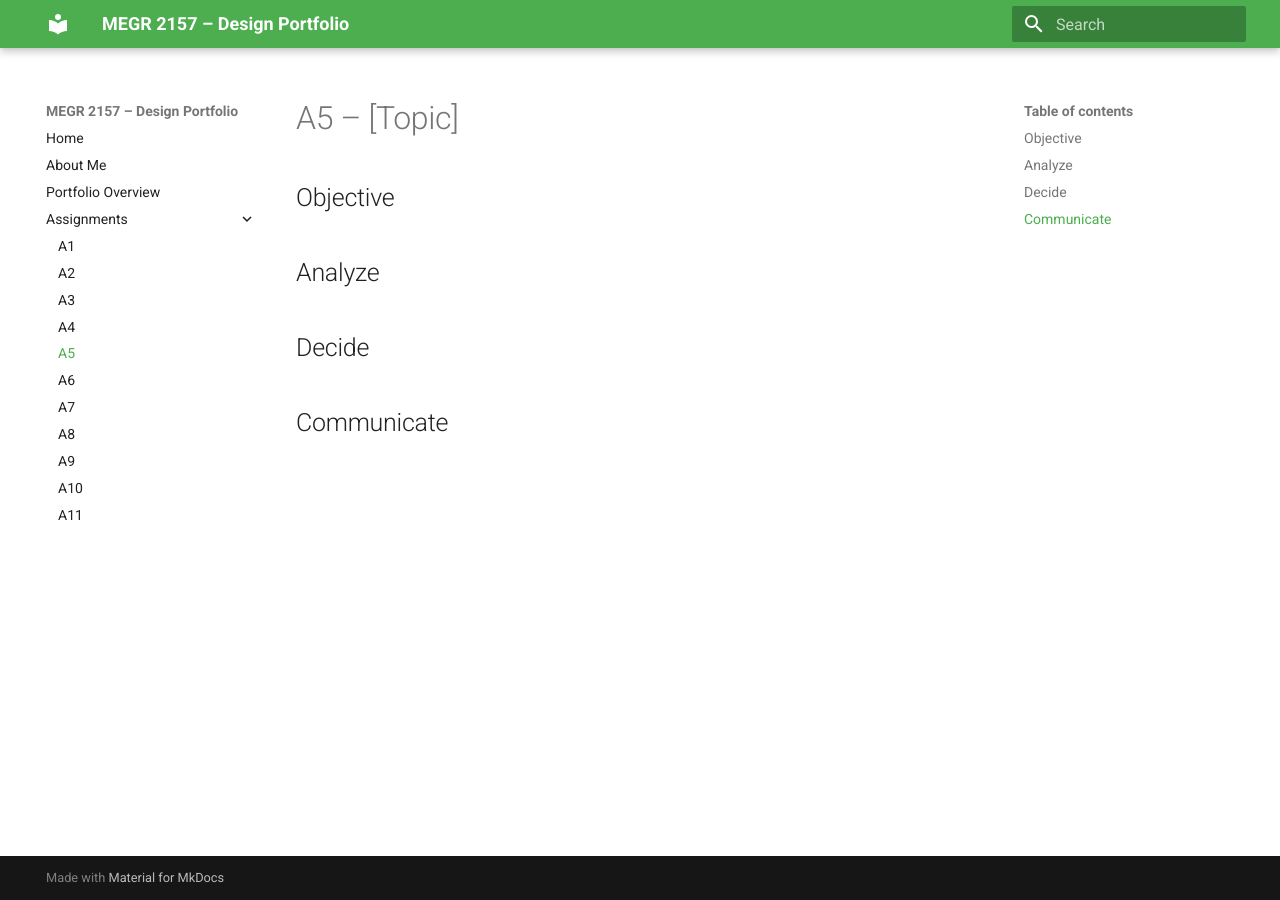
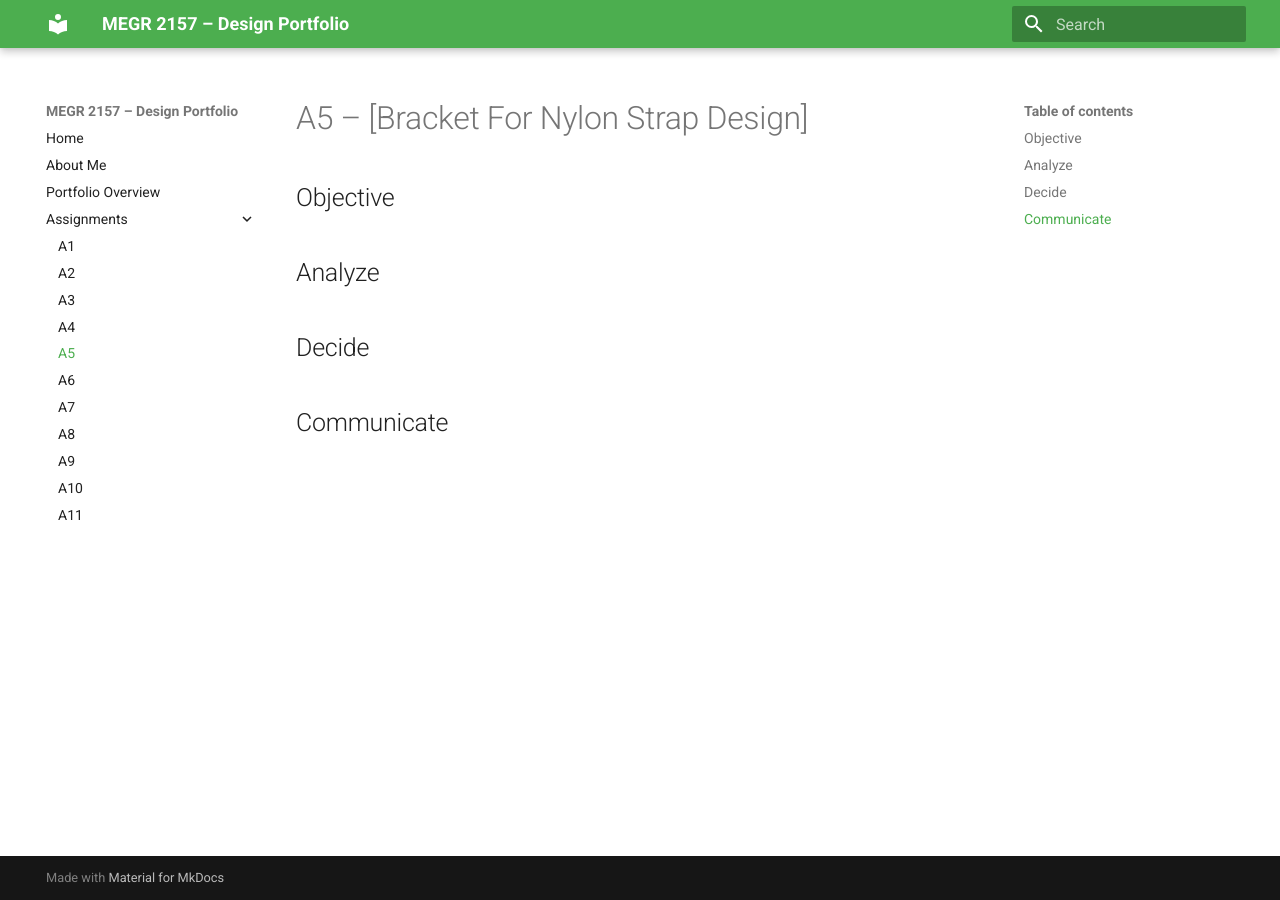
Before and after one commit to pklauser-cyber/design-projects-portfolio, an MkDocs documentation site: the page built from docs/assignments/A05/index.md, in a window 1280 px wide. Built offline with MkDocs 1.6.1 and Material for MkDocs 9.7.7, drawn with Linux system fonts in a browser that asks for light colours.

Commit message:
Update index.md

```diff
--- a/docs/assignments/A05/index.md
+++ b/docs/assignments/A05/index.md
@@ -1,4 +1,4 @@
-# A5 – [Topic]
+# A5 – [Bracket For Nylon Strap Design]
 
 ## Objective
 
```
